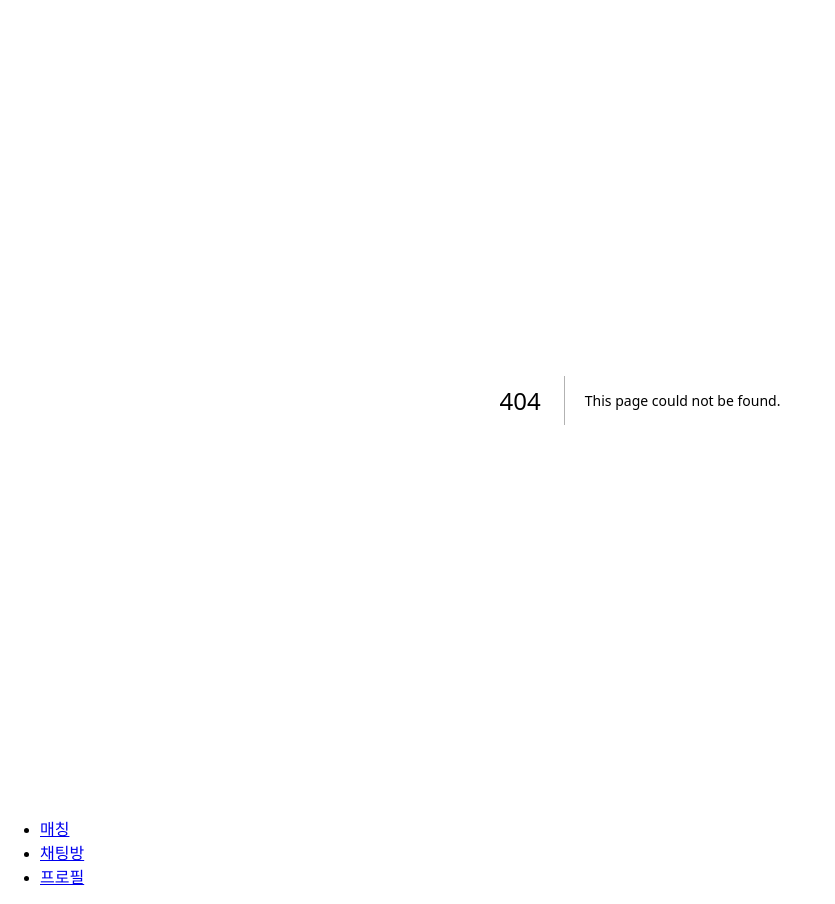
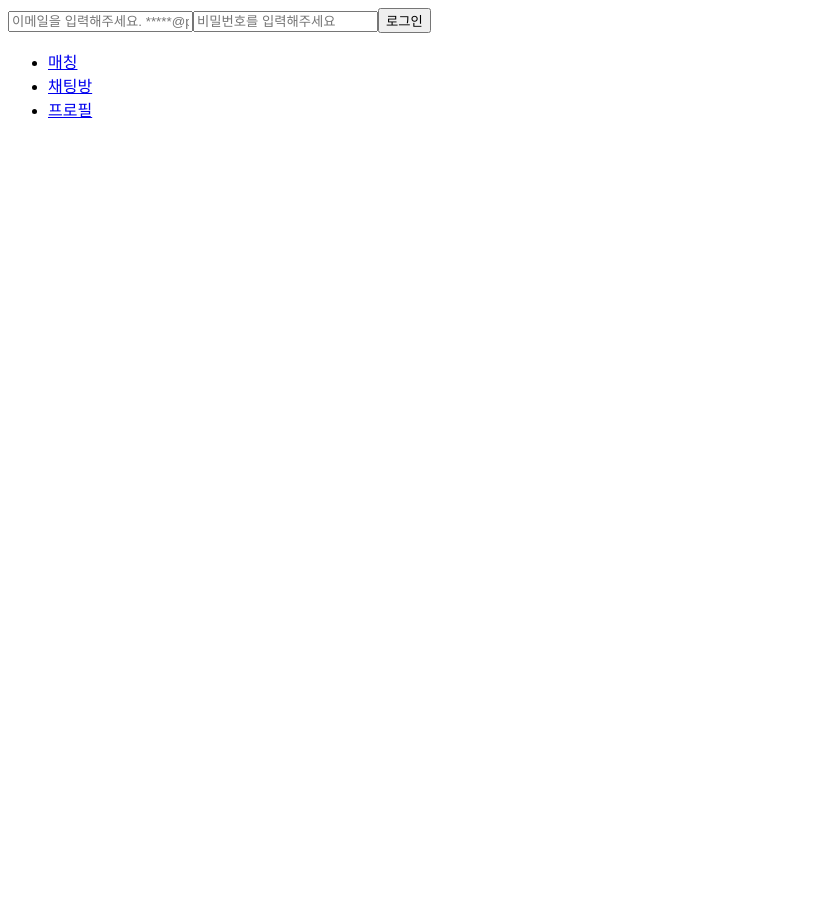
Before and after one commit to f-lab-edu/PNU-Chat, a Next.js app: page /auth/login in a window 1280 px wide. Before the commit this address had no page. Shown: the whole page, without its empty margins (0-835 px from the left). After the commit the page ends 800 px from the top, so only its background shows below. Built offline with nearby package versions, Linux system fonts and the light colour scheme.

Commit message:
feat: 로그인 기능 추가

```diff
--- /dev/null
+++ b/src/app/api/login/route.ts
@@ -0,0 +1,26 @@
+import { type NextRequest, NextResponse } from 'next/server';
+import * as jose from 'jose';
+import User from '@/lib/models/User';
+import { BASE_URL } from '@/utils/constant';
+
+export async function POST(req: NextRequest) {
+  const { email, password } = await req.json();
+  const result = await User.findOne({ email, password });
+  if (result) {
+    const token = await new jose.SignJWT({ id: result.id })
+      .setProtectedHeader({ alg: 'HS256' })
+      .setExpirationTime('1d')
+      .setIssuedAt()
+      .sign(new TextEncoder().encode(process.env.JWT_SECRET));
+
+    const response = NextResponse.redirect(`${BASE_URL}/rooms`);
+    response.cookies.set({
+      name: 'token',
+      value: token,
+      httpOnly: true,
+      maxAge: 3600 * 24,
+    });
+    return response;
+  }
+  return NextResponse.json({ message: '등록되지 않은 유저입니다.' }, { status: 401 });
+}
--- /dev/null
+++ b/src/app/auth/login/page.tsx
@@ -0,0 +1,57 @@
+'use client';
+
+import { FormEvent, useRef } from 'react';
+import { useRouter } from 'next/navigation';
+
+function Login() {
+  const router = useRouter();
+  const idRef = useRef<HTMLInputElement>(null);
+  const pwRef = useRef<HTMLInputElement>(null);
+
+  const handleSubmit = async (e: FormEvent) => {
+    e.preventDefault();
+    const formData = {
+      email: idRef.current?.value,
+      password: pwRef.current?.value,
+    };
+    try {
+      const response = await fetch('/api/login', {
+        method: 'POST',
+        headers: {
+          'Content-Type': 'application/json',
+        },
+        body: JSON.stringify(formData),
+      });
+      router.push(response.url);
+    } catch (error) {
+      throw new Error('로그인 실패');
+    }
+  };
+  return (
+    <div>
+      <form onSubmit={(e) => handleSubmit(e)}>
+        <input
+          name="id"
+          type="email"
+          ref={idRef}
+          pattern="^[a-zA-Z0-9_\-]+@pusan\.ac\.kr$"
+          required
+          placeholder="이메일을 입력해주세요. *****@pusan.ac.kr"
+          title="이메일 형식에 맞춰 입력해주세요."
+        />
+        <input
+          name="pw"
+          type="password"
+          ref={pwRef}
+          pattern="^.{3,}$"
+          required
+          placeholder="비밀번호를 입력해주세요"
+          title="비밀번호를 입력해주세요."
+        />
+        <button type="submit">로그인</button>
+      </form>
+    </div>
+  );
+}
+
+export default Login;
```
